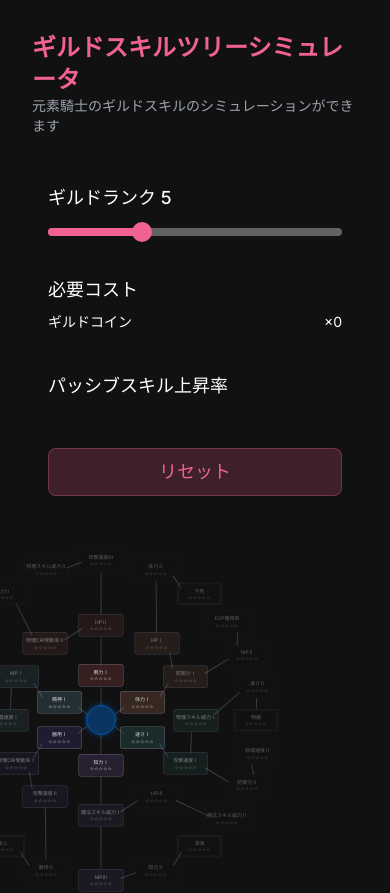
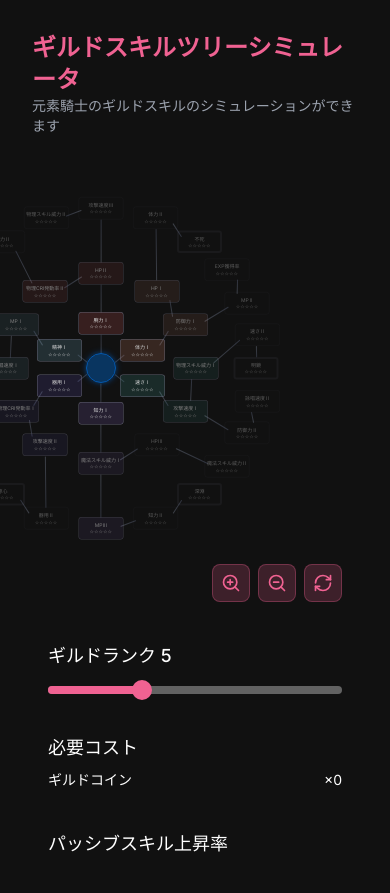
Before and after one commit to 0xaya/guild-skill-tree, a Next.js app: page / in a window 390 px wide. Shown: the top 893 px of the page. Built offline with nearby package versions, Linux system fonts and the light colour scheme.

Commit message:
style: スマホレイアウトでスキルツリーとコントロールパネルの順序を入れ替え

```diff
--- a/src/app/components/SkillTreeSimulator.tsx
+++ b/src/app/components/SkillTreeSimulator.tsx
@@ -367,7 +367,7 @@ export function SkillTreeSimulator() {
   }
 
   return (
-    <div className="flex flex-col lg:flex-row gap-2 w-full h-full">
+    <div className="flex flex-col-reverse lg:flex-row gap-2 w-full h-full">
       {/* コントロールパネル */}
       <div className="w-full lg:w-1/5 rounded-lg p-4 overflow-y-auto max-h-[800px]">
         <div className="flex flex-col gap-y-10">
```
